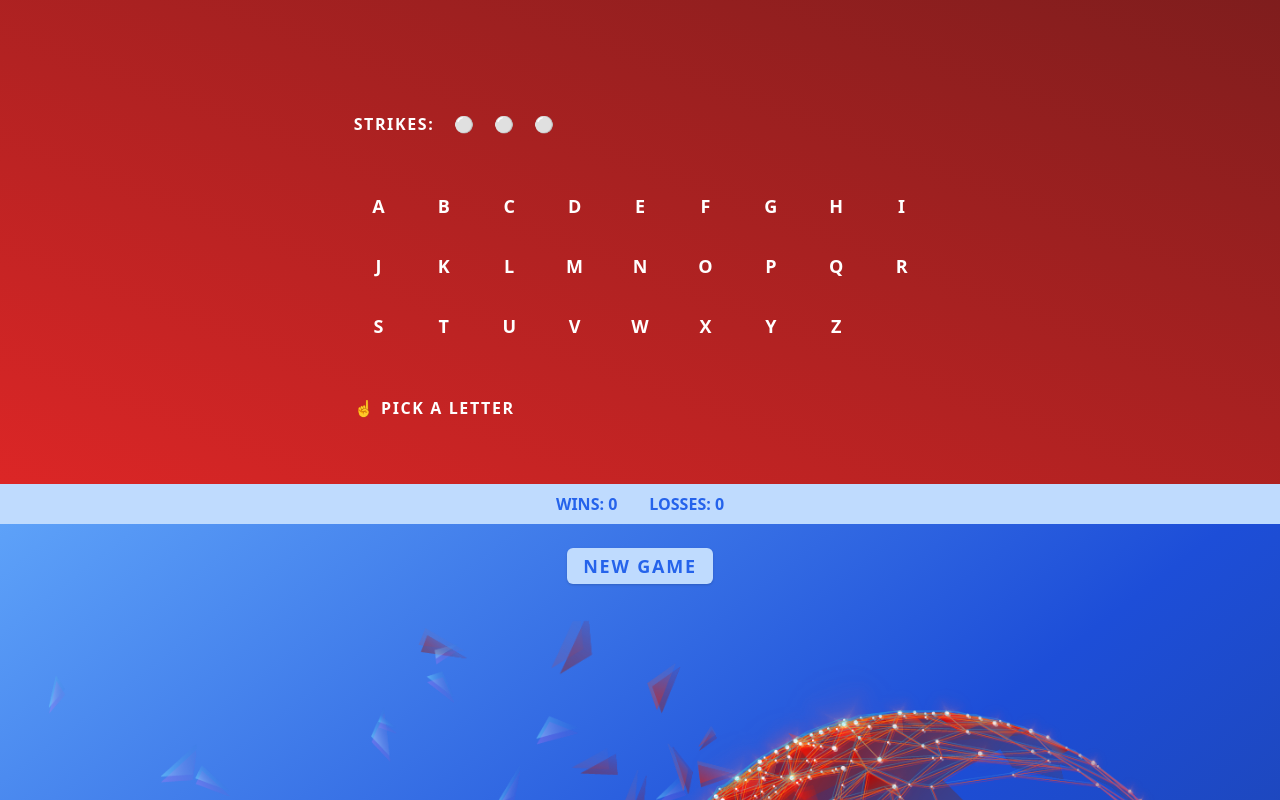
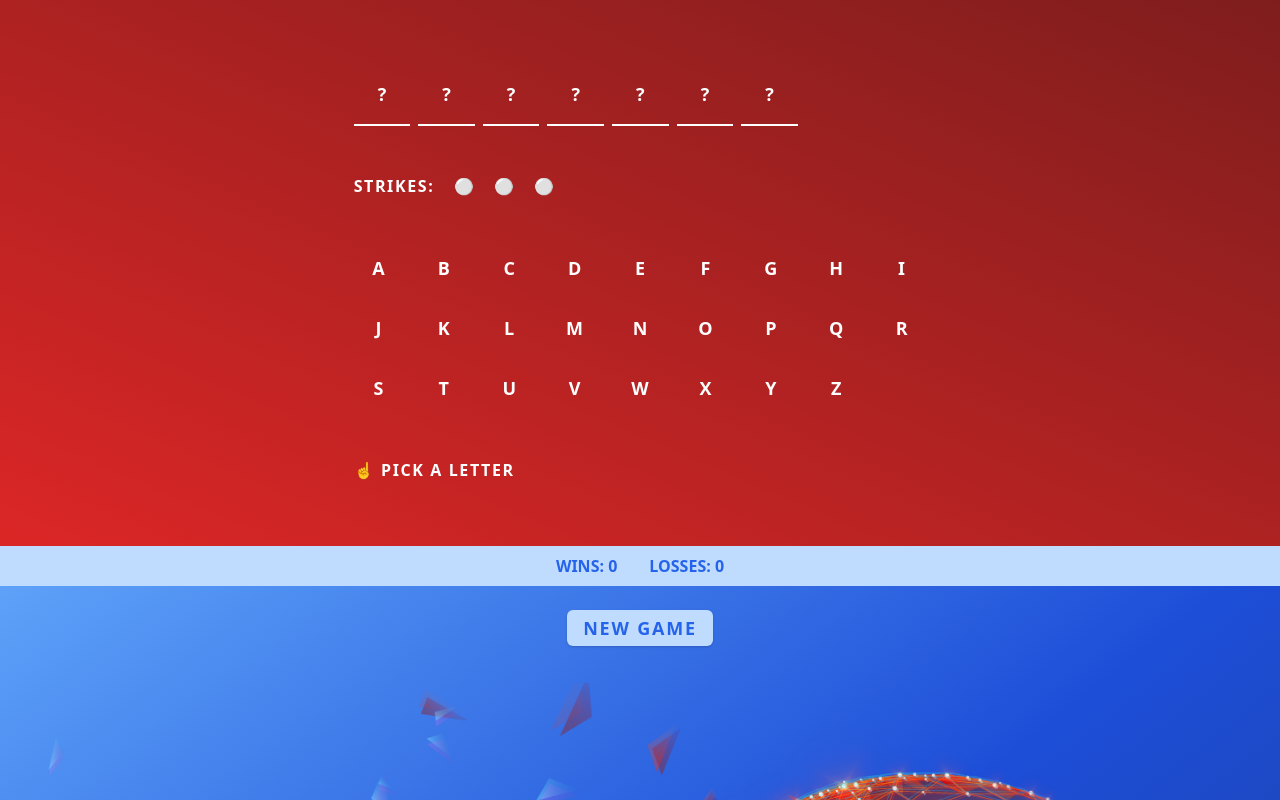
Before and after one commit to emmastotz/replace-the-space-v2, a Nuxt app: page / in a window 1280 px wide. Shown: the top 800 px of the page. Built offline with nearby package versions, Linux system fonts and the light colour scheme.

Commit message:
fix: v-for loop

```diff
--- a/pages/index.vue
+++ b/pages/index.vue
@@ -3,7 +3,7 @@
     <div class="bg-gradient-to-tr from-red-600 to-red-900 flex items-center justify-center py-16 w-full">
       <div class="grid gap-12 w-full justify-center">
         <div class="flex space-x-2">
-          <div v-for="(letter, id) of splitWordWithId" :key="id" class="flex border-b-2 border-white font-semibold text-lg text-white justify-center uppercase sm:px-6 sm:py-4">
+          <div v-for="(letter, index) of splitWord" :key="index" class="flex border-b-2 border-white font-semibold text-lg text-white justify-center uppercase sm:px-6 sm:py-4">
             {{ isRevealed(letter) }}
           </div>
         </div>
```
